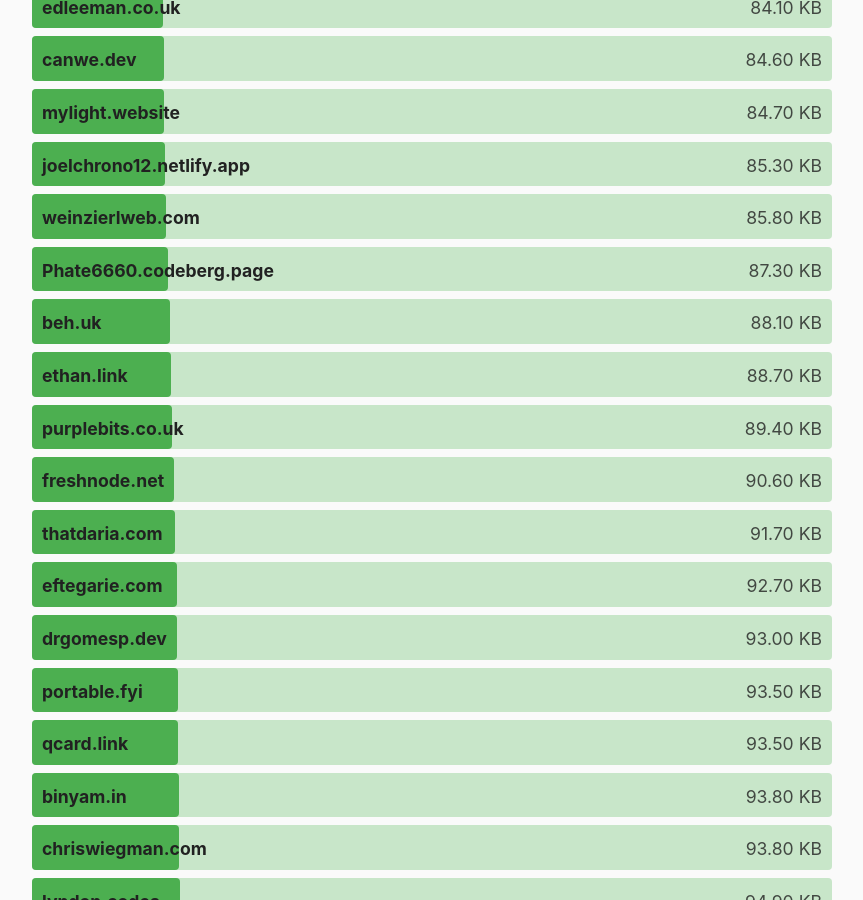
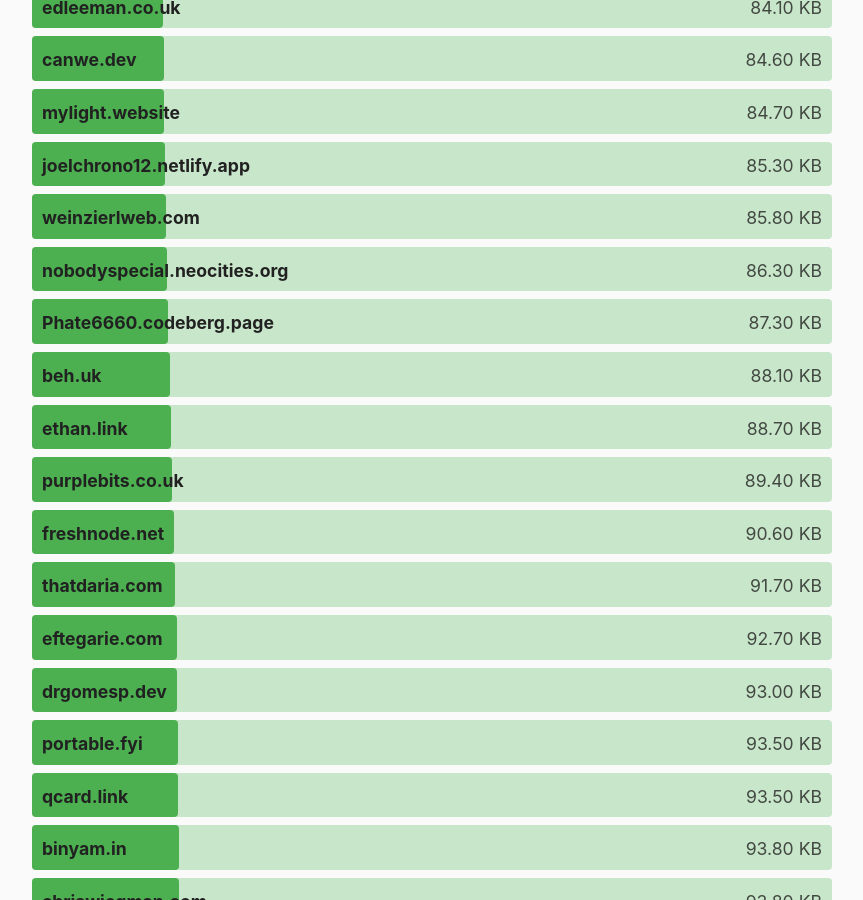
Before and after one commit to kevquirk/512kb.club, a Jekyll site: the page built from index.md, in a window 1280 px wide and 900 px high, scrolled down 9350 px. Shown: the whole window, without its empty margins (208-1071 px from the left). Built offline with Jekyll 4.4.1, drawn with Linux system fonts in a browser that asks for light colours.

Commit message:
Update sites.yml

```diff
--- a/_data/sites.yml
+++ b/_data/sites.yml
@@ -873,6 +873,11 @@
   size: 176.5
   last_checked: 2021-05-17
 
+- domain: nobodyspecial.neocities.org
+  url: https://nobodyspecial.neocities.org/
+  size: 86.3
+  last_checked: 2021-06-28
+
 - domain: noJS.club
   url: https://noJS.club/
   size: 26.7
```
